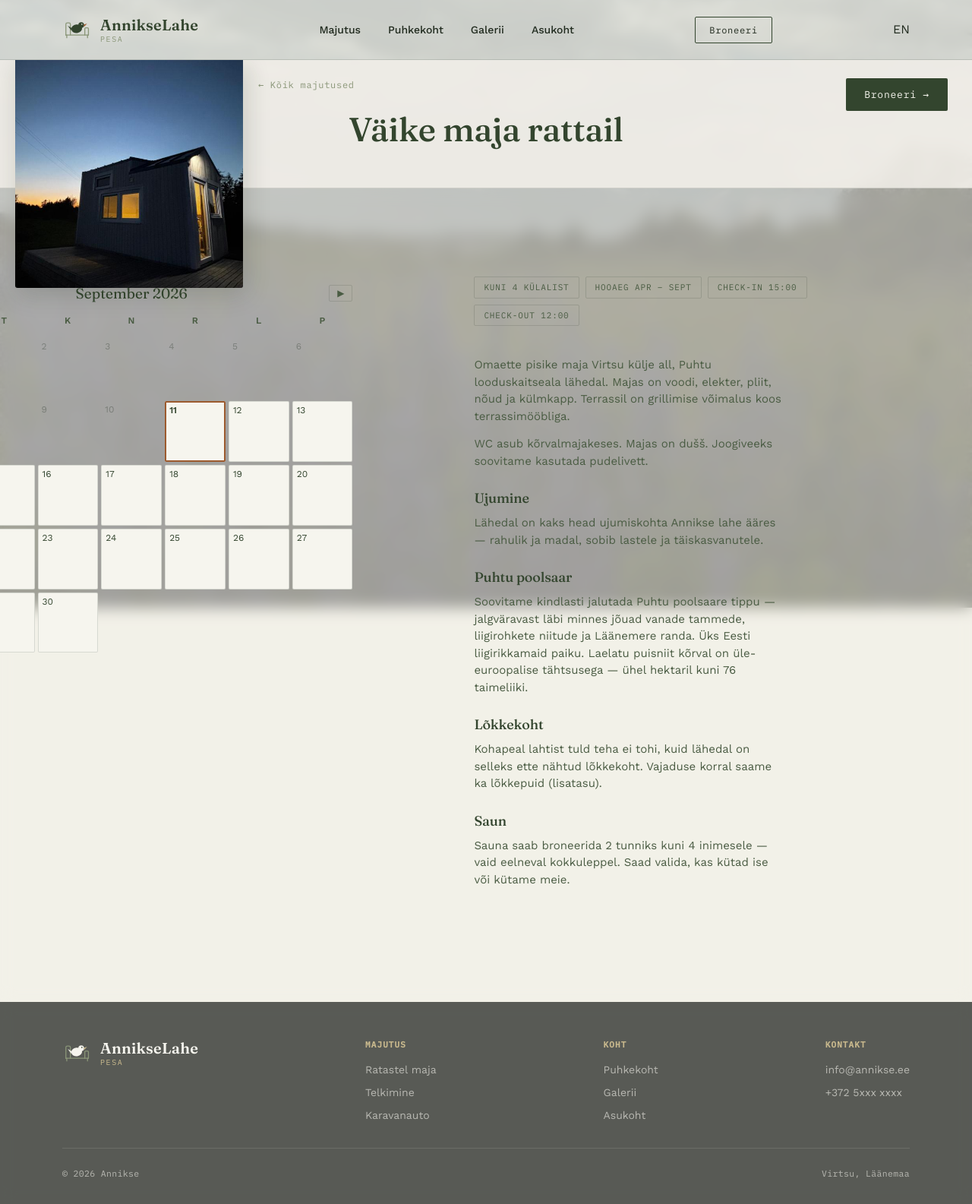
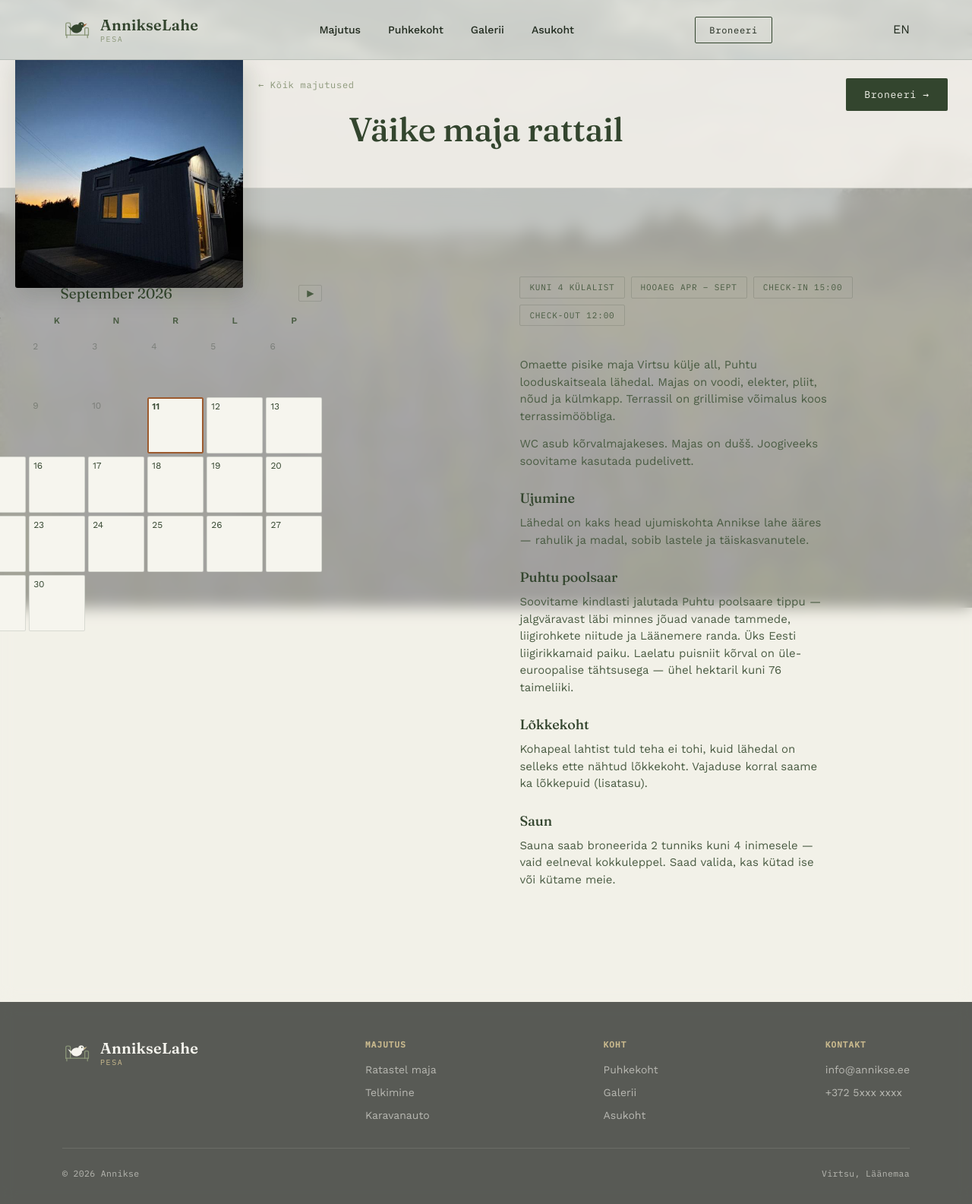
Before and after one commit to m1tsui/wwwannikse, a FastAPI app: page /ee/majutus/vaike-maja in a window 1280 px wide. Shown: the whole page at 76% size. Run offline with FastAPI, Linux system fonts and the light colour scheme; data that the repository does not hold is empty.

Commit message:
style: increase column gap to 260px
Co-Authored-By: Claude Sonnet 4.6 <noreply@anthropic.com>
Claude-Session: https://claude.ai/code/session_017yhzPe9vmkkHmzvgsC2XDu

```diff
--- a/static/styles.css
+++ b/static/styles.css
@@ -724,7 +724,7 @@
   .majutus-pilt-kirjeldus {
     display: grid;
     grid-template-columns: 1fr 1.5fr;
-    gap: 160px;
+    gap: 260px;
     align-items: start;
     margin-bottom: 40px;
   }
```
